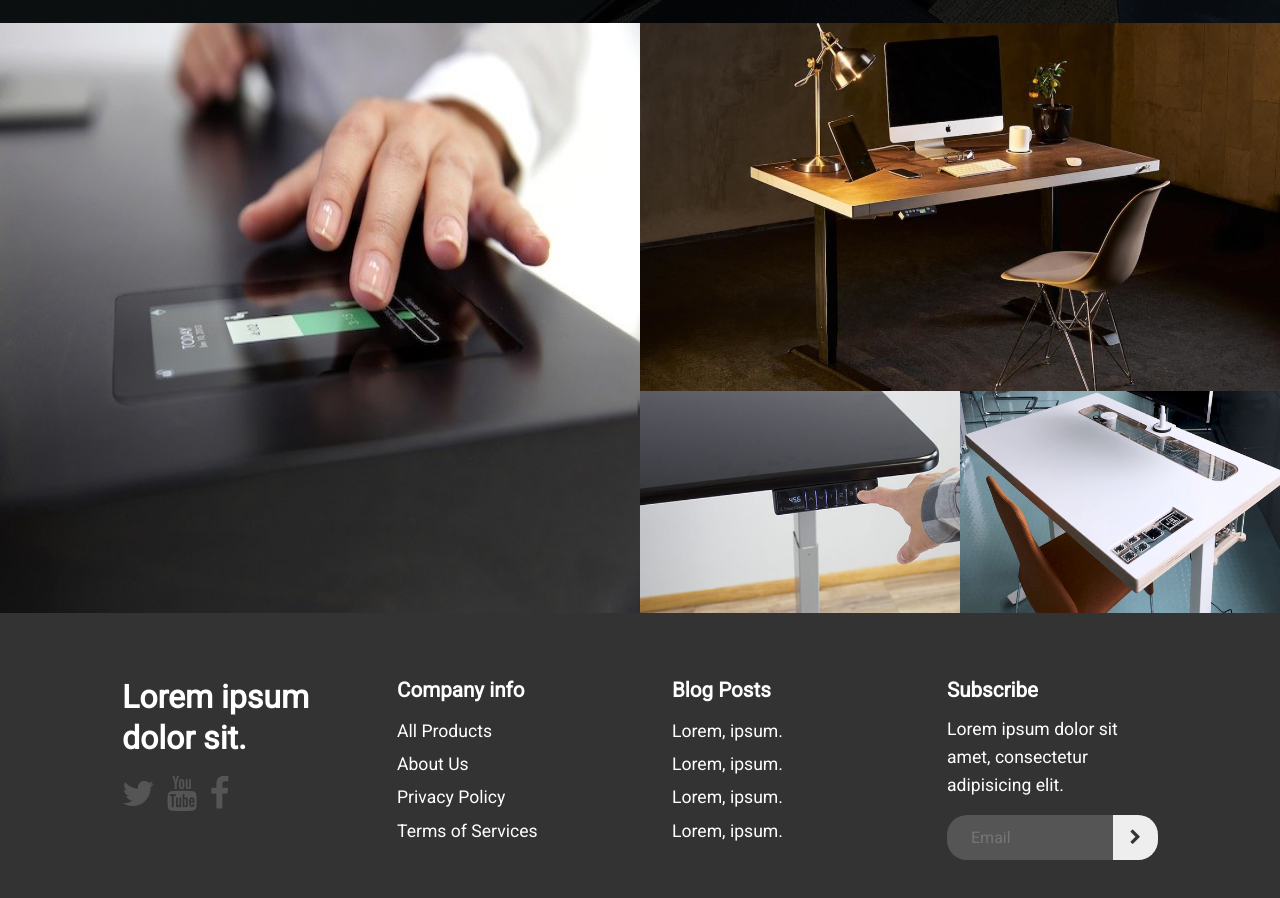
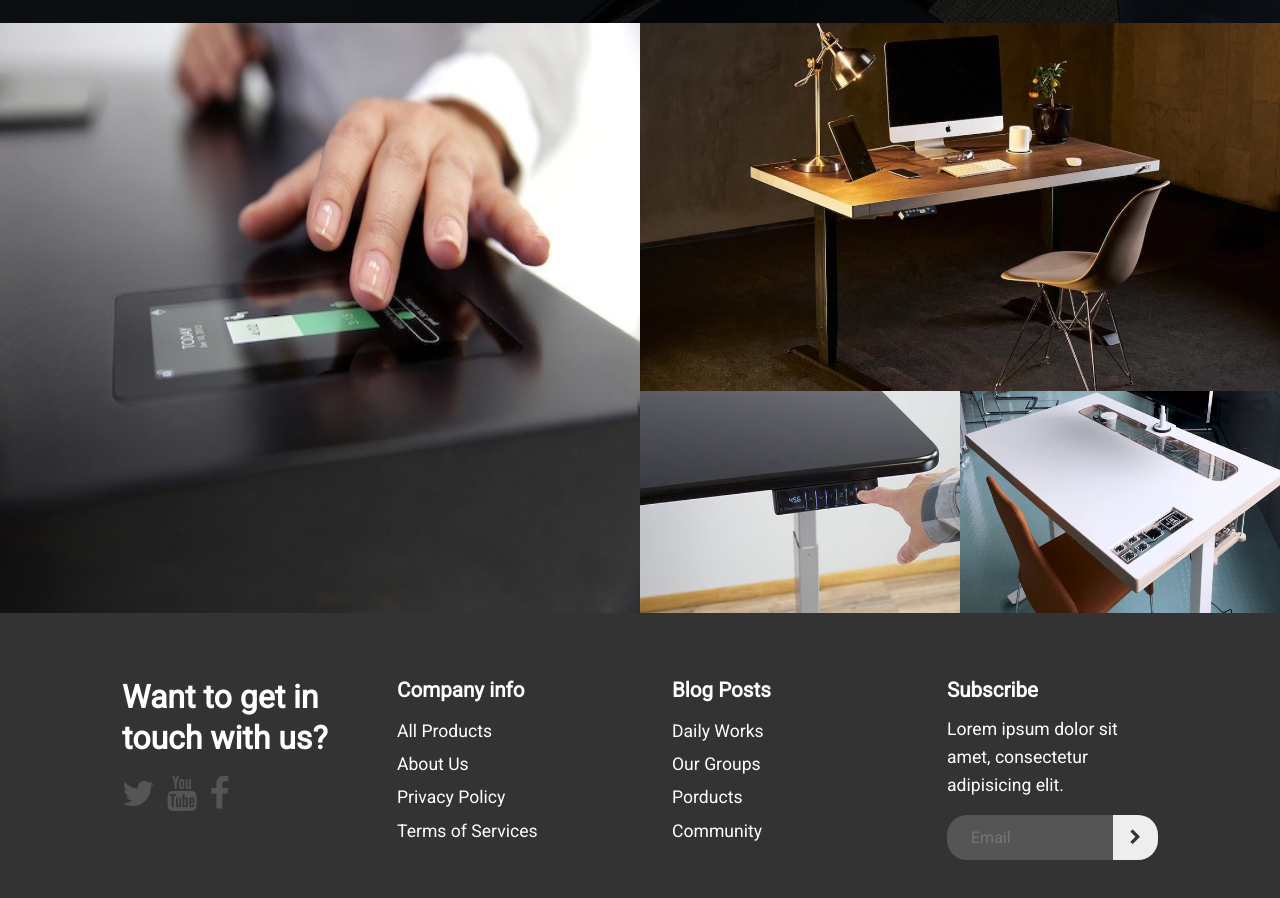
Before and after one commit to antaripgohain7671/SMD-io, a plain HTML site: page index.html in a window 1280 px wide. Shown: the part 1080-1978 px from the top of the page. Drawn offline with nearby package versions, Linux system fonts and the light colour scheme.

Commit message:
Update index.html

```diff
--- a/index.html
+++ b/index.html
@@ -57,7 +57,7 @@
     <footer class="bottom">
         <div class="container">
             <div>
-                <h2>Lorem ipsum dolor sit.</h2>
+                <h2>Want to get in touch with us?</h2>
                 <a href="https://twitter.com">
                     <i class="fa fa-twitter fa-2x"></i>
                 </a>
@@ -79,10 +79,10 @@
             </div>
             <div>
                 <h3>Blog Posts</h3><uL>
-                <li><a href="#">Lorem, ipsum.</a></li>
-                <li><a href="#">Lorem, ipsum.</a></li>
-                <li><a href="#">Lorem, ipsum.</a></li>
-                <li><a href="#">Lorem, ipsum.</a></li></uL>
+                <li><a href="#">Daily Works</a></li>
+                <li><a href="#">Our Groups</a></li>
+                <li><a href="#">Porducts</a></li>
+                <li><a href="#">Community</a></li></uL>
             </div>
             <div>
                 <h3>Subscribe</h3>
```
